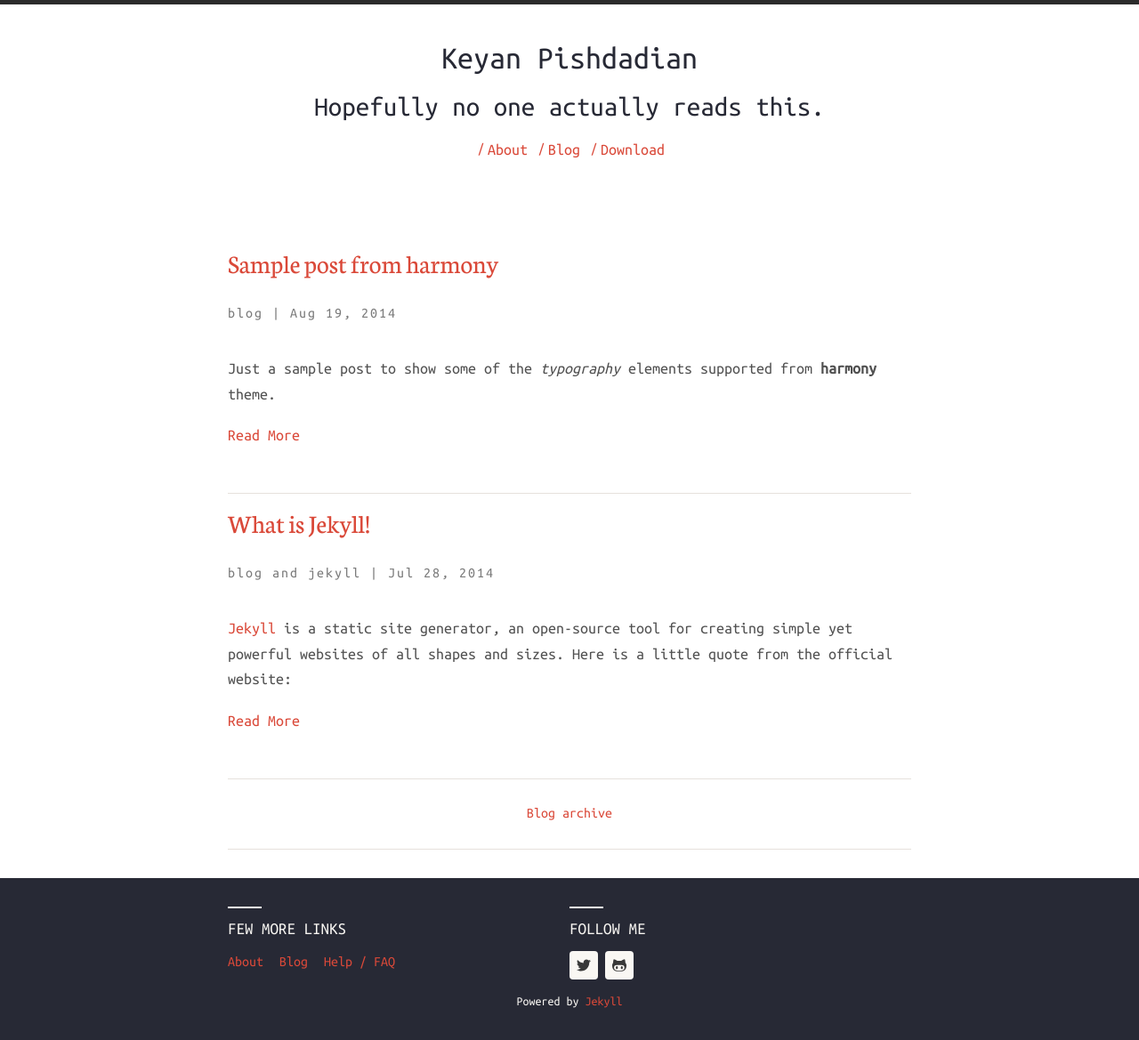
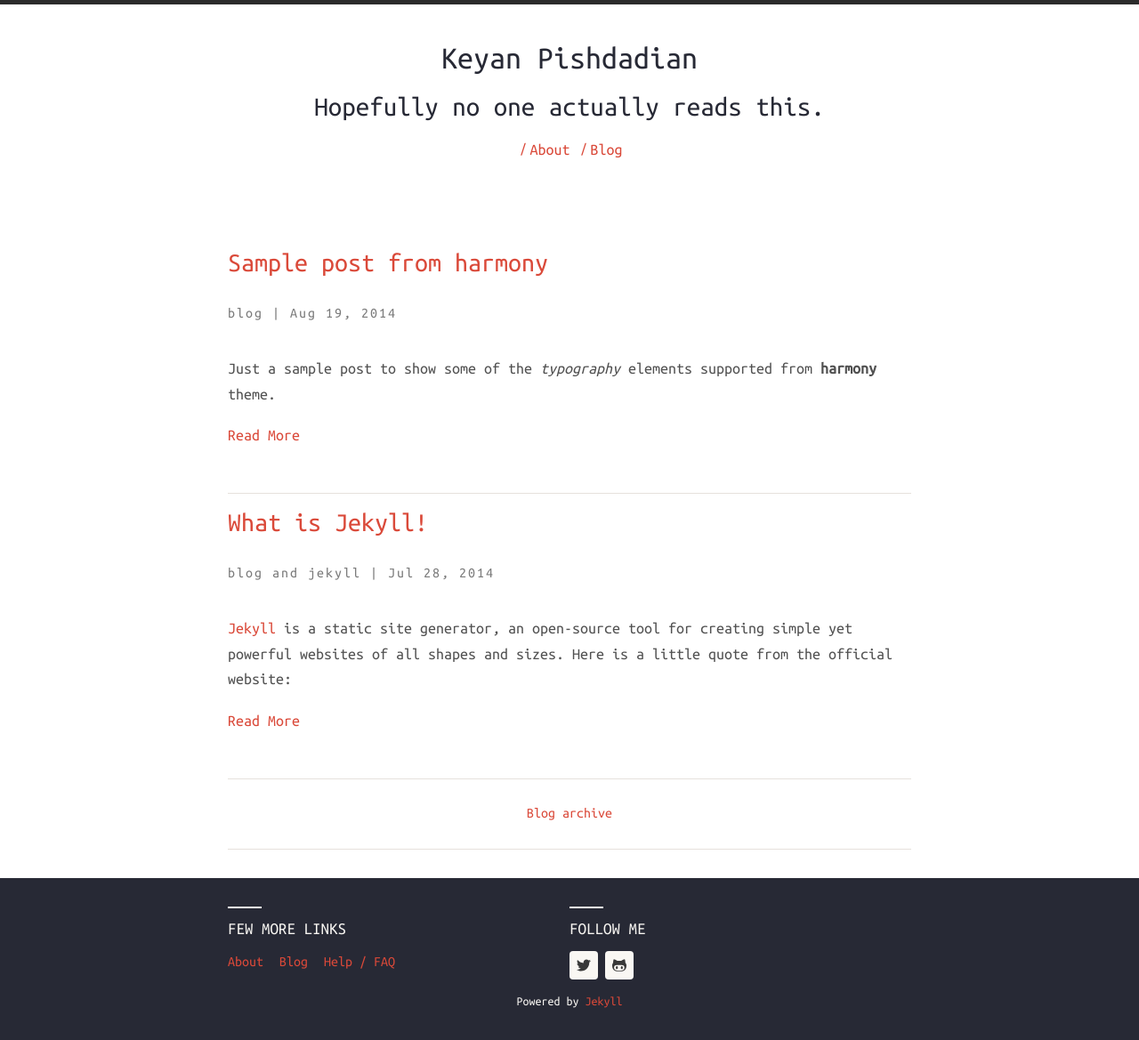
Before and after one commit to keyan/blog, a Jekyll site: the page built from index.html, in a window 1280 px wide. Shown: the whole page at 89% size. Built offline with Jekyll 4.4.1, drawn with Linux system fonts in a browser that asks for light colours; nearby versions of some CDN libraries.

Commit message:
Change header

```diff
--- a/_includes/header-links.html
+++ b/_includes/header-links.html
@@ -3,14 +3,6 @@
 		<a href="{{ '/about' | prepend: site.baseurl | prepend: site.url }}">About</a><span>/</span>
 	</li>
 	<li>
-		<a href="{{ '/blog' | prepend: site.baseurl | prepend: site.url }}">Blog</a><span>/</span>
+		<a href="{{ '/archive' | prepend: site.baseurl | prepend: site.url }}">Blog</a><span>/</span>
 	</li>
-	{% if site.harmony.social.github %}
-	<li>
-		<a title="{{ site.harmony.social.github }} on Github"
-			href="https://github.com/gayanvirajith/harmony" target="_blank">
-			Download
-		</a><span>/</span>
-	</li>
-	{% endif %}
 </ul>
--- a/assets/css/main.scss
+++ b/assets/css/main.scss
@@ -89,7 +89,6 @@ h2 {
 
 h3 {
   @include font-size(15px);
-  font-family: 'Neuton', serif;
   @include MQ(M) {
     @include font-size(30px);
   }
@@ -97,7 +96,7 @@ h3 {
 
 h4 {
   @include font-size(16px);
-  font-family: 'Neuton', serif;
+  //font-family: 'Neuton', serif;
   @include MQ(M) {
     @include font-size(24px);
   }
```
